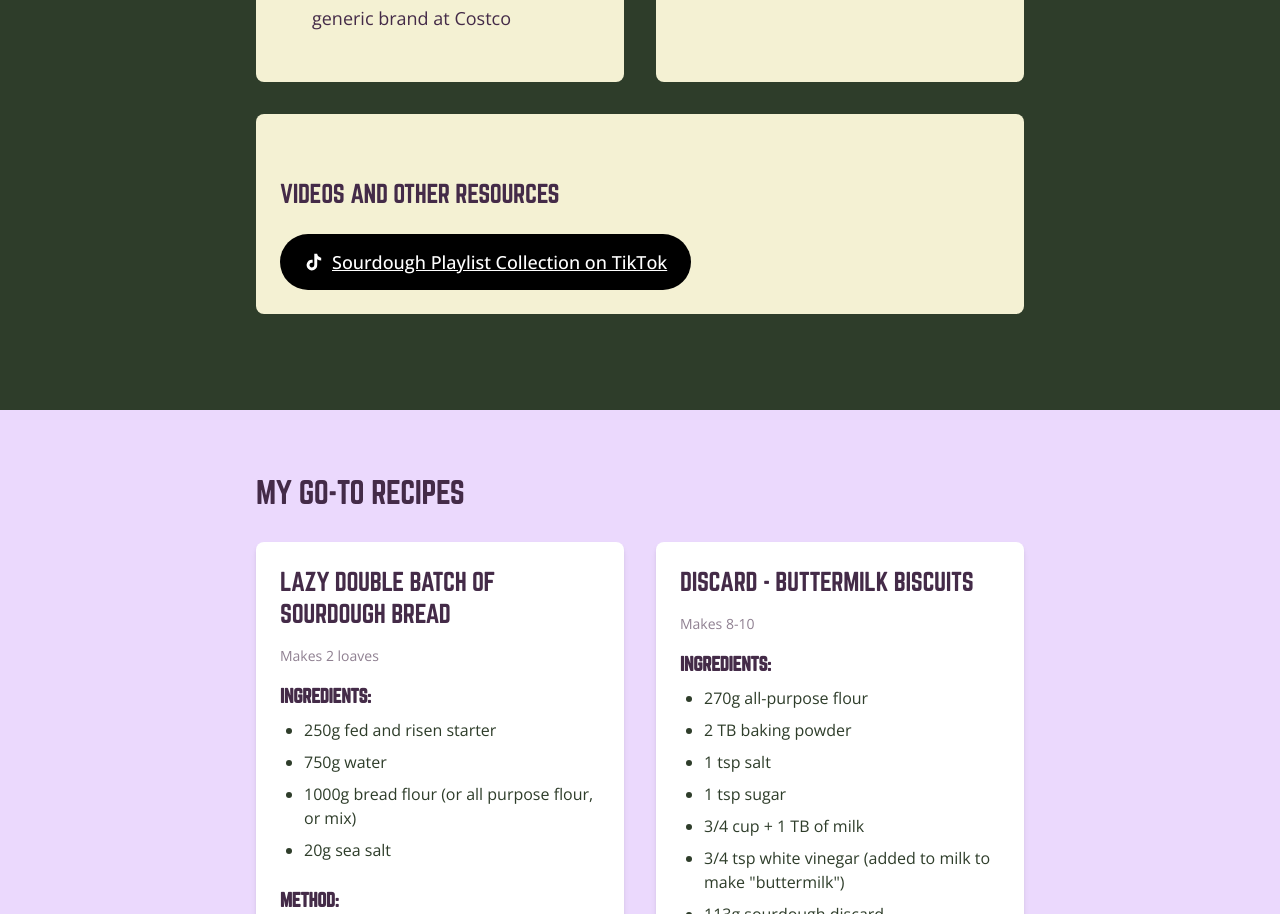
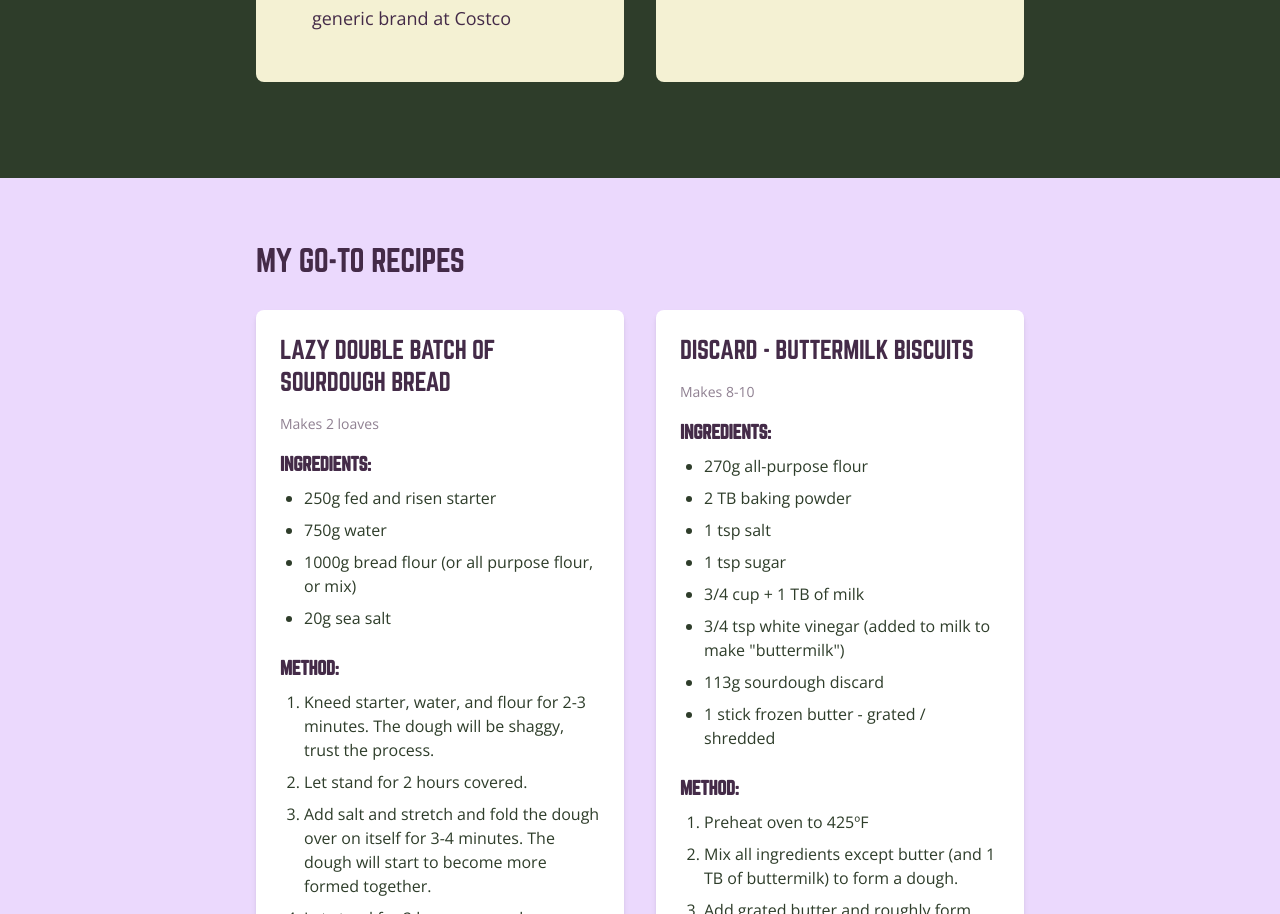
Before and after one commit to devandapaige/pythoness-programmer, a Next.js app: page /sourdough in a window 1280 px wide. Shown: the part 4226-5140 px from the top of the page. Built offline with nearby package versions, Linux system fonts and the light colour scheme.

Commit message:
tiktok mentions removal

```diff
--- a/src/app/sourdough/components/ToolsAndResourcesSection.tsx
+++ b/src/app/sourdough/components/ToolsAndResourcesSection.tsx
@@ -41,29 +41,6 @@ export default function ToolsAndResourcesSection() {
                 </ul>
               </div>
             </div>
-
-            <div className="bg-brand-cream p-6 rounded-lg my-8">
-              <h3 className={sectionStyles.heading.h3}>
-                Videos and Other Resources
-              </h3>
-              <div className="mt-6">
-                <a
-                  href="https://www.tiktok.com/@pythoness_programmer/collection/sourdough-7352284778902604587?is_from_webapp=1&sender_device=pc"
-                  target="_blank"
-                  rel="noopener noreferrer"
-                  className="inline-flex items-center px-6 py-3 bg-black text-white rounded-full hover:bg-gray-800 transition-colors"
-                >
-                  <svg
-                    className="w-5 h-5 mr-2"
-                    viewBox="0 0 24 24"
-                    fill="currentColor"
-                  >
-                    <path d="M19.59 6.69a4.83 4.83 0 0 1-3.77-4.25V2h-3.45v13.67a2.89 2.89 0 0 1-5.2 1.74 2.89 2.89 0 0 1 2.31-4.64 2.93 2.93 0 0 1 .88.13V9.4a6.84 6.84 0 0 0-1-.05A6.33 6.33 0 0 0 5 20.1a6.34 6.34 0 0 0 10.86-4.43v-7a8.16 8.16 0 0 0 4.77 1.52v-3.4a4.85 4.85 0 0 1-1-.1z"/>
-                  </svg>
-                  Sourdough Playlist Collection on TikTok
-                </a>
-              </div>
-            </div>
           </div>
         </div>
       </div>
--- a/src/app/sourdough/content.mdx
+++ b/src/app/sourdough/content.mdx
@@ -71,9 +71,6 @@ Martha likes the typical 1:2:2 ratio—for every 1 part of starter, add 2 parts
 - Simple Kitchen Scale - [Amazon Link](https://amzn.to/4i09Bmr)
 - OXO Airtight Flour Storage (what I'm slowly saving up for my baking items) - [Amazon Link](https://amzn.to/4bt23WF)
 
-## Videos and Other Resources
-- [Sourdough Playlist Collection on TikTok](https://www.tiktok.com/@pythoness_programmer/collection/sourdough-7352284778902604587?is_from_webapp=1&sender_device=pc)
-
 ## Recipes
 
 ### Lazy Double Batch of Sourdough Bread
```
